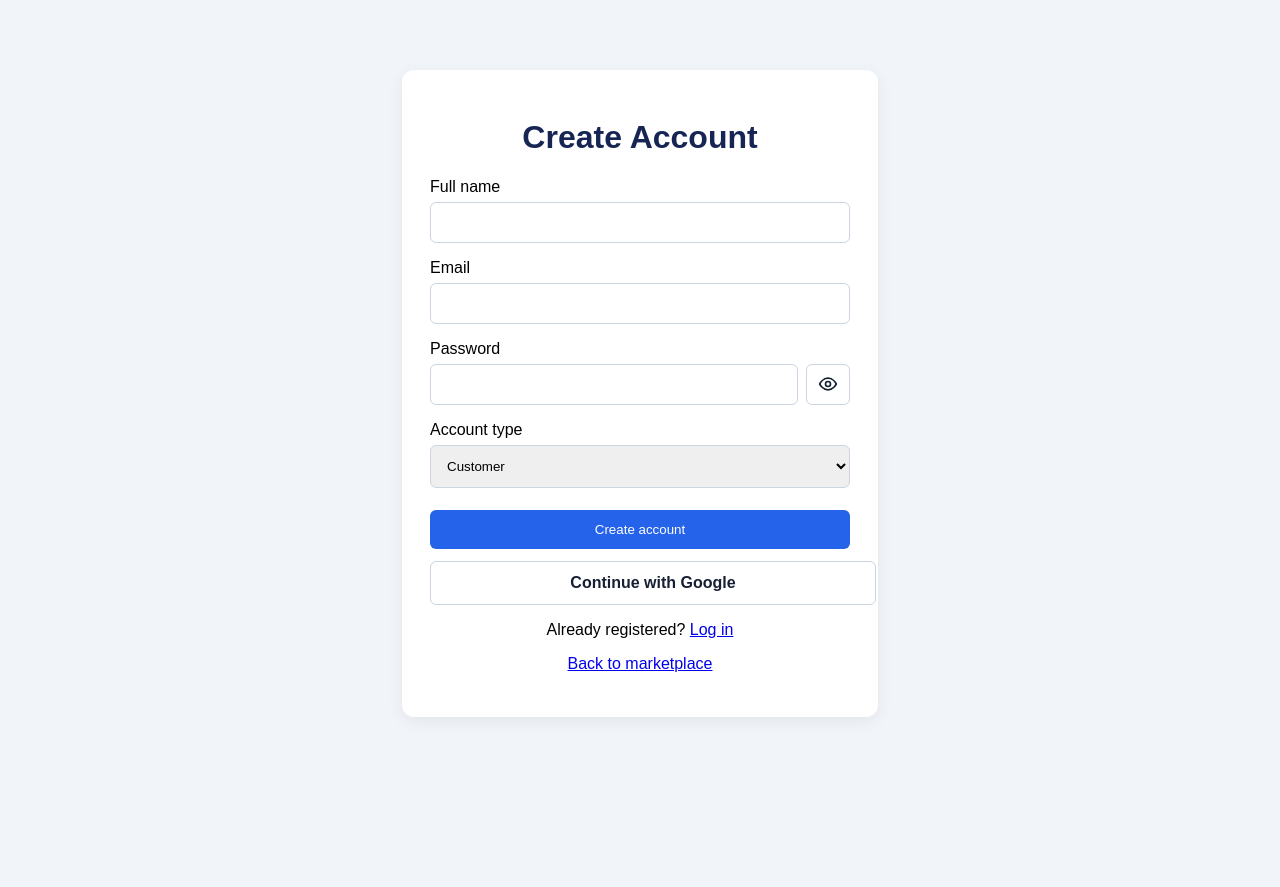
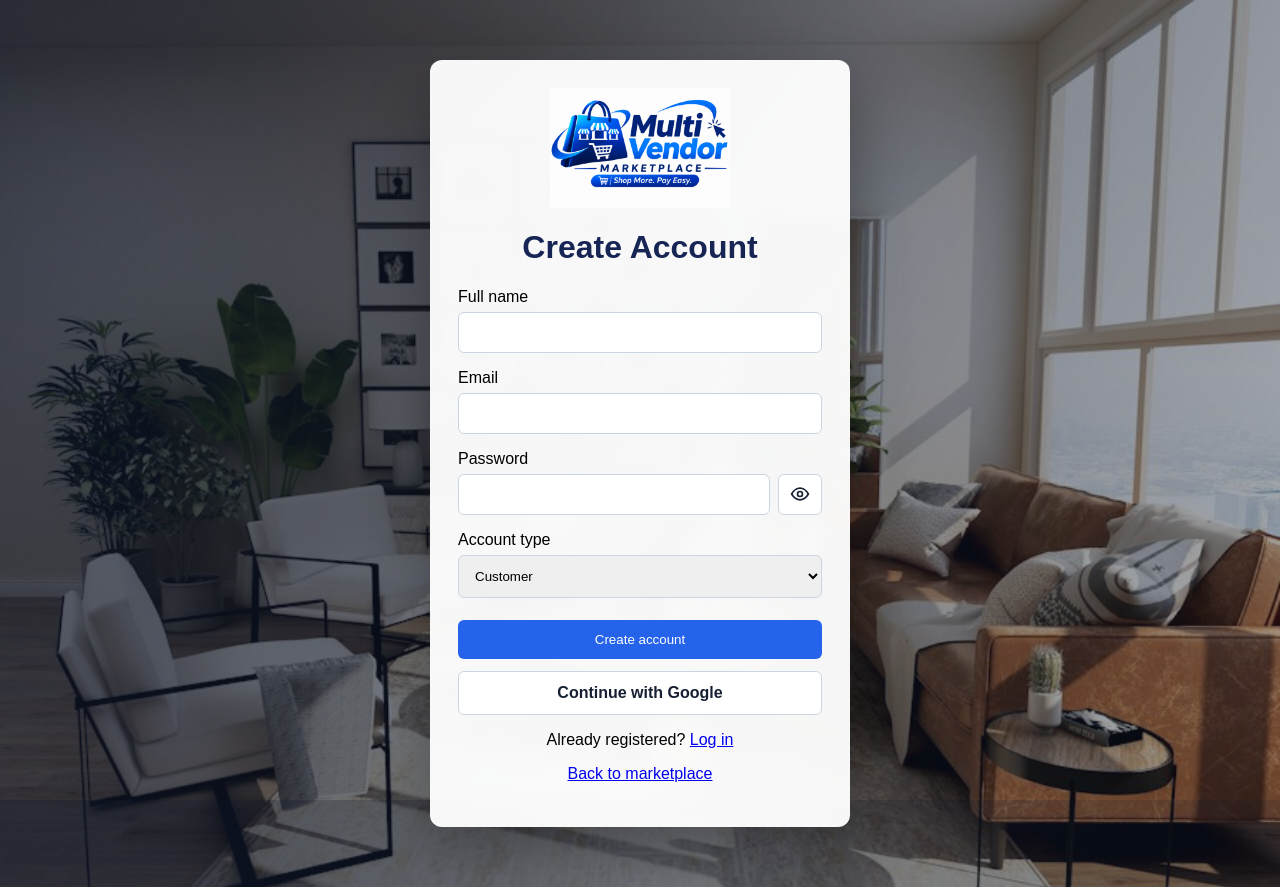
Before and after one commit to mwendwa-code/Multi-Vendor-Marketplace, a Node server app: page /register in a window 1280 px wide. Before the commit the page ends 717 px from the top, so only its background shows below. Run offline with Node 20, Linux system fonts and the light colour scheme; some libraries are stand-ins or nearby versions.

Commit message:
Match registration page branding to login
Co-authored-by: Copilot <223556219+Copilot@users.noreply.github.com>

```diff
--- a/frontend/views/register.ejs
+++ b/frontend/views/register.ejs
@@ -6,19 +6,46 @@
     <meta name="viewport" content="width=device-width, initial-scale=1.0">
     <title>Create Account | The Marketplace</title>
     <style>
+        * { box-sizing: border-box; }
         body {
+            margin: 0;
+            min-height: 100vh;
+            padding: 30px 16px;
             font-family: Arial, sans-serif;
-            background: #f1f5f9;
-            margin: 0;
-            padding: 40px 16px;
+            display: grid;
+            place-items: center;
+            background-color: #0f172a;
+            background-image:
+                linear-gradient(115deg, rgba(15, 23, 42, 0.78), rgba(15, 23, 42, 0.34)),
+                url("/images/product-home.jpg");
+            background-position: center;
+            background-size: cover;
+            background-attachment: fixed;
         }
         .container {
             max-width: 420px;
+            width: 100%;
             margin: 30px auto;
             padding: 28px;
-            background: white;
+            background: rgba(255, 255, 255, 0.96);
             border-radius: 12px;
-            box-shadow: 0 4px 16px #0001;
+            box-shadow: 0 20px 60px rgba(0, 0, 0, 0.32);
+            backdrop-filter: blur(8px);
+        }
+        .brand-link {
+            display: flex;
+            justify-content: center;
+            margin: 0 auto 12px;
+        }
+        .brand-logo {
+            display: block;
+            width: 180px;
+            max-width: 70%;
+            height: auto;
+        }
+        @media (max-width: 480px) {
+            body { padding: 18px 12px; }
+            .container { padding: 22px 18px; }
         }
         h1 { text-align: center; color: #172554; }
         label { display: block; margin-top: 16px; }
@@ -88,6 +115,9 @@
 </head>
 <body>
     <div class="container">
+        <a class="brand-link" href="/" aria-label="The Marketplace home">
+            <img class="brand-logo" src="/images/multivendor-logo.png" alt="Multi Vendor Marketplace logo">
+        </a>
         <h1>Create Account</h1>
         <% if (checkoutRequired) { %>
             <p class="notice" role="status">Create an account before placing your order. Your cart will be saved, and you’ll be taken directly to your dashboard. Already have an account? <a href="/login">Log in</a>.</p>
```
